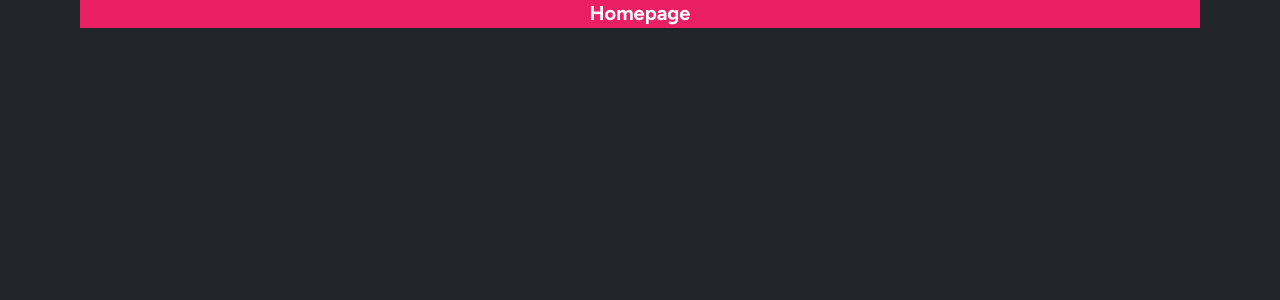
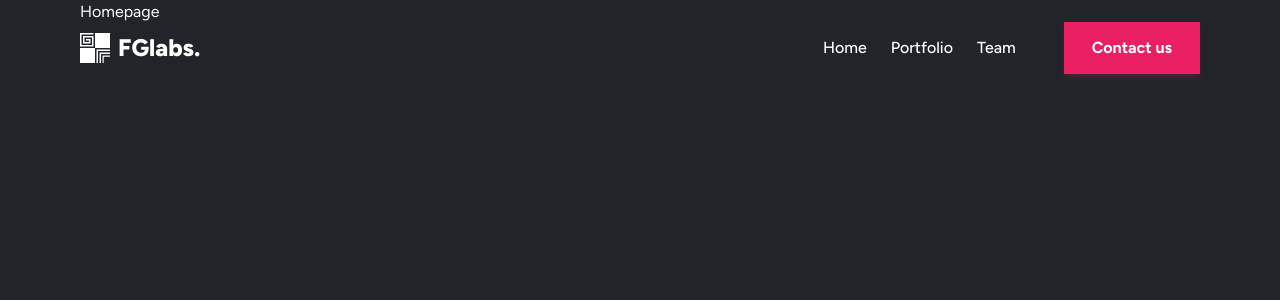
Before and after one commit to fajarfadillahh/fglabs-portfolio-website, a Next.js app: page / in a window 1280 px wide. Shown: the top 300 px of the page. Built offline with nearby package versions, Linux system fonts and the light colour scheme.

Commit message:
create Navbar components

```diff
--- a/components/Layout.jsx
+++ b/components/Layout.jsx
@@ -1,9 +1,16 @@
+// import components
+import Navbar from "@/components/Navbar";
+
 export default function Layout({ children, className }) {
   return (
-    <main
-      className={`mx-auto min-h-screen max-w-[1440px] overflow-hidden bg-gray-950 ${className}`}
-    >
-      {children}
-    </main>
+    <>
+      <Navbar />
+
+      <main
+        className={`mx-auto min-h-screen max-w-[1440px] overflow-hidden bg-gray-950 ${className}`}
+      >
+        {children}
+      </main>
+    </>
   );
 }
--- /dev/null
+++ b/components/Navbar.jsx
@@ -0,0 +1,64 @@
+import Image from "next/image";
+import Link from "next/link";
+import { Button, Typography } from "@material-tailwind/react";
+
+// navbar link
+const navbarLink = [
+  {
+    text: "home",
+    path: "/",
+  },
+  {
+    text: "portfolio",
+    path: "/portfolio",
+  },
+  {
+    text: "team",
+    path: "/team",
+  },
+];
+
+export default function Navbar() {
+  return (
+    <nav className="fixed inset-x-0 top-0 z-50 mx-auto max-w-[1440px] bg-transparent">
+      <div className="container flex h-24 items-center justify-between">
+        <Link href="/" className="inline-flex items-center gap-2">
+          <Image
+            src="/assets/icon.svg"
+            alt="icon"
+            width={30}
+            height={30}
+            priority={true}
+          />
+          <Typography className="text-[24px] font-extrabold text-white">
+            FGlabs.
+          </Typography>
+        </Link>
+
+        <div className="flex items-center gap-12">
+          <ul className="inline-flex items-center gap-6">
+            {navbarLink.map((link, index) => {
+              return (
+                <Link
+                  key={index}
+                  href={link.path}
+                  className="font-medium capitalize text-white hover:text-pink-500"
+                >
+                  {link.text}
+                </Link>
+              );
+            })}
+          </ul>
+
+          <Button
+            size="lg"
+            color="pink"
+            className="rounded-none text-base font-bold normal-case"
+          >
+            Contact us
+          </Button>
+        </div>
+      </div>
+    </nav>
+  );
+}
--- a/pages/index.jsx
+++ b/pages/index.jsx
@@ -8,14 +8,15 @@ export default function Home() {
   return (
     <>
       <Head>
-        <title>FGlabs. - Welcome to the jungle</title>
+        <title>
+          Welcome to FGlabs. - Making ideas realize with technology and
+          creativity
+        </title>
       </Head>
 
       <Layout>
-        <section className="container bg-pink-500 text-center">
-          <Typography variant="h5" className="font-bold text-white">
-            Homepage
-          </Typography>
+        <section className="container">
+          <span className="text-white">Homepage</span>
         </section>
       </Layout>
     </>
```
